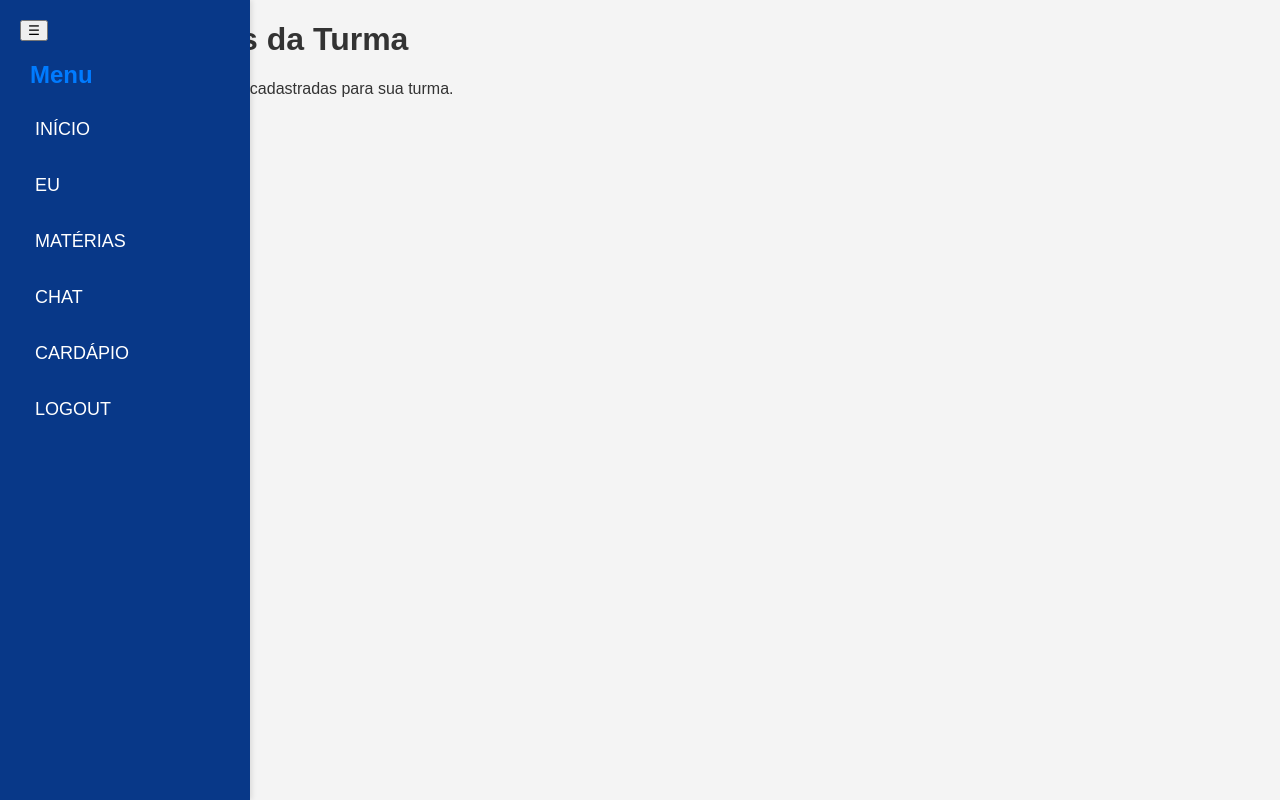
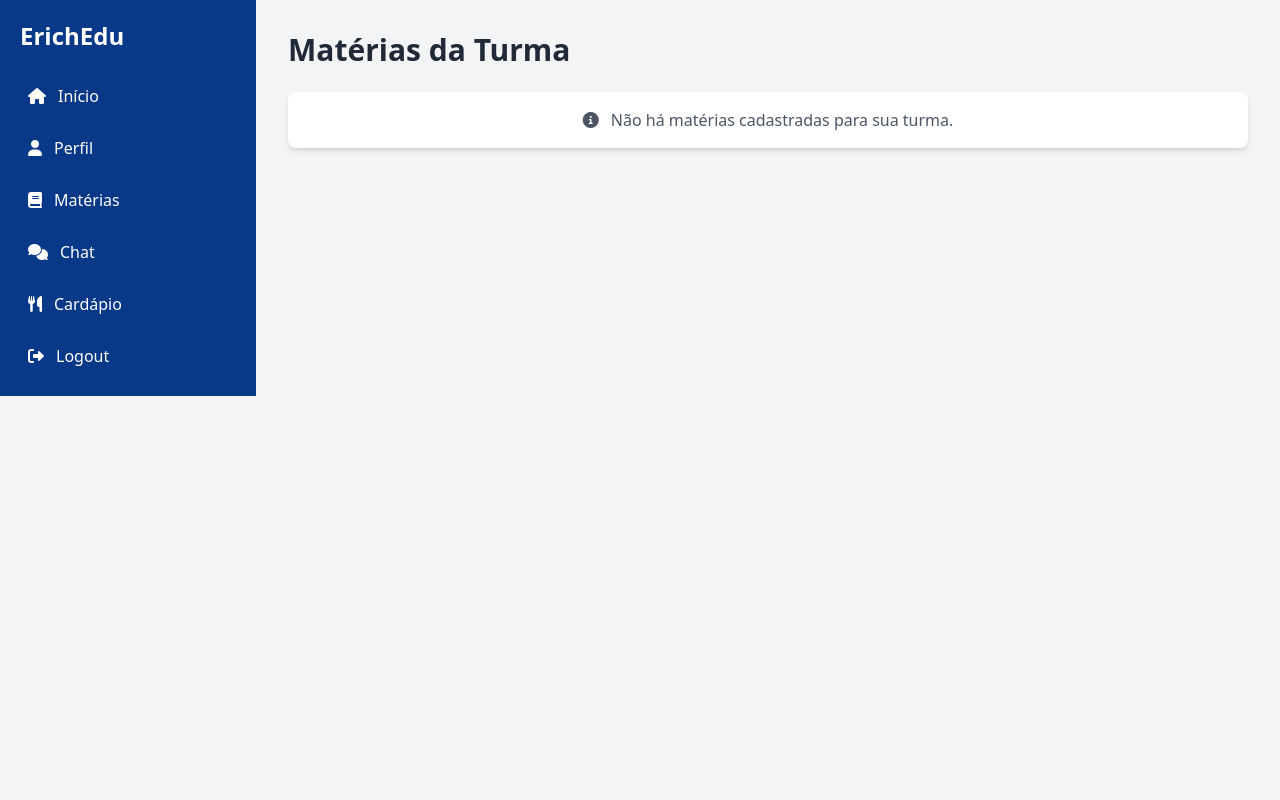
Before and after one commit to futuroheine/erichedu, a Flask app: template templates/materias.html in a window 1280 px wide. Run offline with Flask 3, Linux system fonts and the light colour scheme; the template is opened without the code that fills it, so the values that code supplies are empty; some libraries are stand-ins or nearby versions.

Commit message:
Atualizar o materias.html

```diff
--- a/templates/materias.html
+++ b/templates/materias.html
@@ -1,291 +1,129 @@
 <!DOCTYPE html>
-<html lang="pt-br">
+<html lang="pt-BR">
 <head>
     <meta charset="UTF-8">
     <meta name="viewport" content="width=device-width, initial-scale=1.0">
-    <title>Matérias</title>
-    <script src="https://code.jquery.com/jquery-3.6.0.min.js"></script>
-
-
-    <!-- Adicione o seguinte bloco de estilo na seção <head> do seu HTML -->
+    <title>Matérias - ErichEdu</title>
+    <script src="https://cdn.tailwindcss.com"></script>
+    <link href="https://cdnjs.cloudflare.com/ajax/libs/font-awesome/6.0.0/css/all.min.css" rel="stylesheet">
     <style>
-    body {
-        font-family: Arial, sans-serif;
-        margin: 0;
-        padding: 0;
-        background-color: #f4f4f4;
-        color: #333;
+        :root {
+            --primary-color: #083888;
+            --primary-color-hover: #083888dd;
+            --primary-color-light: #083888;
         }
 
-    header {
-        background: #007BFF;
-        color: white;
-        padding: 10px 0;
-        text-align: center;
+        body {
+            --tw-bg-opacity: 1;
+            background-color: rgb(243 244 246 / var(--tw-bg-opacity));
         }
 
-    .container {
-        width: 80%;
-        margin: auto;
-        overflow: hidden;
+        #sidebar {
+            background-color: var(--primary-color);
+            z-index: 50;
         }
 
-    .materia-card {
-        background: white;
-        margin: 20px 0;
-        padding: 15px;
-        border-radius: 8px;
-        box-shadow: 0 2px 10px rgba(0, 0, 0, 0.1);
+        .sidebar-link:hover {
+            background-color: var(--primary-color-hover);
         }
 
-    img {
-        max-width: 100%;
-        height: auto;
-        border-radius: 8px;
+        .section-title {
+            color: var(--primary-color);
         }
 
-    h2 {
-        color: #007BFF;
+        #sidebarToggle {
+            background-color: var(--primary-color);
+            z-index: 60;
         }
-
-    .form-group {
-        margin-bottom: 15px;
-    }
-
-    label {
-        display: block;
-        margin-bottom: 5px;
-    }
-
-    input[type="text"],
-    input[type="file"],
-    textarea {
-        width: 100%;
-        padding: 10px;
-        border: 1px solid #ccc;
-        border-radius: 4px;
-    }
-
-    input[type="submit"] {
-        background: #007BFF;
-        color: white;
-        border: none;
-        padding: 10px 15px;
-        border-radius: 5px;
-        cursor: pointer;
-    }
-
-    input[type="submit"]:hover {
-        background: #0056b3;
-    }
-
-    .alert {
-        padding: 10px;
-        margin: 10px 0;
-        border-radius: 4px;
-    }
-
-    .alert.success {
-        background-color: #d4edda;
-        color: #155724;
-    }
-
-    .alert.danger {
-        background-color: #f8d7da;
-        color: #721c24;
-    }
-    .sidebar {
-    width: 250px; /* Largura da barra lateral */
-    background-color: var(--primary-color); /* Azul ErichEdu */
-    color: var(--white);
-    padding: 20px;
-    transition: width 0.3s; /* Transição suave */
-    box-shadow: 2px 0 5px rgba(0, 0, 0, 0.1); /* Sombra */
-    overflow: hidden; /* Evita overflow quando recolhida */
-    height: 100vh; /* Ocupa a altura total da janela */
-    padding: 20px;
-    box-sizing: border-box; /* Para incluir o padding dentro da largura */
-    position: fixed; /* Fixa a barra lateral na tela */
-}
-
-
-.sidebar.collapsed {
-    width: 60px; /* Largura quando recolhida */
-}
-
-/* Menu da Barra Lateral */
-.sidebar-menu {
-    list-style-type: none;
-    padding: 0;
-}
-
-.sidebar-menu li {
-    margin: 15px 0;
-}
-
-.sidebar-menu a {
-    color: var(--white);
-    text-decoration: none;
-    font-size: 18px;
-    display: flex; /* Para alinhar ícone e texto */
-    align-items: center; /* Centraliza verticalmente */
-    transition: background-color 0.3s; /* Transição suave */
-    padding: 10px 15px; /* Espaçamento interno */
-}
-
-/* Novo estilo para esconder o texto */
-.sidebar.collapsed .sidebar-menu a  {
-    opacity: 0; /* Torna o texto invisível */
-    visibility: hidden; /* Oculta o texto */
-    transition: opacity 0.3s, visibility 0.3s; /* Transição suave */
-}
-.sidebar.collapsed .menu-text {
-    opacity: 0; /* Torna o texto invisível */
-    visibility: hidden; /* Oculta o texto */
-    transition: opacity 0.3s, visibility 0.3s; /* Transição suave */
-}
-
-.menu-text {
-    margin-left: 10px; /* Espaçamento entre o botão e o texto */
-    transition: opacity 0.3s; /* Transição suave */
-}
-:root {
-    --primary-color: #083888; /* Azul escuro ErichEdu */
-    --secondary-color: #89d156; /* Verde vibrante */
-    --accent-color: #ffe458; /* Amarelo */
-    --white: #FFFFFF;
-    --gray-light: #f2f2f2; /* Cinza claro */
-    --gray-dark: #444444; /* Cinza escuro para textos */
-}
-/* Quando a sidebar não está recolhida, o texto deve ser visível */
-.sidebar .sidebar-menu a {
-    opacity: 1; /* Torna o texto visível */
-    visibility: visible; /* Mostra o texto */
-}
-.sidebar {
-    width: 250px; /* Largura da barra lateral */
-    background-color: var(--primary-color); /* Azul ErichEdu */
-    color: var(--white);
-    padding: 20px;
-    transition: width 0.3s; /* Transição suave */
-    box-shadow: 2px 0 5px rgba(0, 0, 0, 0.1); /* Sombra */
-    overflow: hidden; /* Evita overflow quando recolhida */
-    height: 100vh; /* Ocupa a altura total da janela */
-    padding: 20px;
-    box-sizing: border-box; /* Para incluir o padding dentro da largura */
-    position: fixed; /* Fixa a barra lateral na tela */
-}
-
-
-.sidebar.collapsed {
-    width: 60px; /* Largura quando recolhida */
-}
-
-/* Menu da Barra Lateral */
-.sidebar-menu {
-    list-style-type: none;
-    padding: 0;
-}
-
-.sidebar-menu li {
-    margin: 15px 0;
-}
-
-.sidebar-menu a {
-    color: var(--white);
-    text-decoration: none;
-    font-size: 18px;
-    display: flex; /* Para alinhar ícone e texto */
-    align-items: center; /* Centraliza verticalmente */
-    transition: background-color 0.3s; /* Transição suave */
-    padding: 10px 15px; /* Espaçamento interno */
-}
-
-/* Novo estilo para esconder o texto */
-.sidebar.collapsed .sidebar-menu a  {
-    opacity: 0; /* Torna o texto invisível */
-    visibility: hidden; /* Oculta o texto */
-    transition: opacity 0.3s, visibility 0.3s; /* Transição suave */
-}
-.sidebar.collapsed .menu-text {
-    opacity: 0; /* Torna o texto invisível */
-    visibility: hidden; /* Oculta o texto */
-    transition: opacity 0.3s, visibility 0.3s; /* Transição suave */
-}
-
-.menu-text {
-    margin-left: 10px; /* Espaçamento entre o botão e o texto */
-    transition: opacity 0.3s; /* Transição suave */
-}
-
-/* Quando a sidebar não está recolhida, o texto deve ser visível */
-.sidebar .sidebar-menu a {
-    opacity: 1; /* Torna o texto visível */
-    visibility: visible; /* Mostra o texto */
-}
-
-.sidebar-menu a:hover {
-    background-color: var(--secondary-color); /* Verde ao passar o mouse */
-}
-
-
-.sidebar-menu a:hover {
-    background-color: var(--secondary-color); /* Verde ao passar o mouse */
-}
-
     </style>
-
 </head>
 <body>
-    <body>
-        <div class="sidebar" id="sidebar">
-            <button class="toggle-btn" id="toggle-btn">☰</button>
-            <h2 class="sidebar-title"><span class="menu-text">Menu</span></h2>
-            <ul class="sidebar-menu">
-                <li><a href="{{ url_for('home') }}">INÍCIO</a></li>
-                <li><a href="{{ url_for('profile') }}">EU</a></li>
-                <li><a href="{{ url_for('materias') }}">MATÉRIAS</a></li>
-                <li><a href="{{ url_for('chat', turma_id=current_user.turma_id) }}">CHAT</a></li>
-                <li><a href="{{ url_for('cardapio') }}">CARDÁPIO</a></li>
+    <div class="flex min-h-screen relative">
+        <!-- Sidebar Mobile-Friendly -->
+        <div id="sidebar" class="fixed top-0 left-0 bottom-0 z-50 w-64 h-full text-white transform -translate-x-full transition-transform duration-300 ease-in-out md:translate-x-0 md:static md:block overflow-y-auto">
+            <div class="p-5">
+                <h2 class="text-2xl font-bold mb-6">ErichEdu</h2>
+                <nav>
+                    <ul class="space-y-3">
+                        <li><a href="{{ url_for('home') }}" class="sidebar-link flex items-center p-2 hover:bg-opacity-80 rounded transition">
+                            <i class="fas fa-home mr-3"></i>Início</a></li>
+                        <li><a href="{{ url_for('profile') }}" class="sidebar-link flex items-center p-2 hover:bg-opacity-80 rounded transition">
+                            <i class="fas fa-user mr-3"></i>Perfil</a></li>
+                        <li><a href="{{ url_for('materias') }}" class="sidebar-link flex items-center p-2 hover:bg-opacity-80 rounded transition">
+                            <i class="fas fa-book mr-3"></i>Matérias</a></li>
+                        <li><a href="{{ url_for('chat', turma_id=current_user.turma_id) }}" class="sidebar-link flex items-center p-2 hover:bg-opacity-80 rounded transition">
+                            <i class="fas fa-comments mr-3"></i>Chat</a></li>
+                        <li><a href="{{ url_for('cardapio') }}" class="sidebar-link flex items-center p-2 hover:bg-opacity-80 rounded transition">
+                            <i class="fas fa-utensils mr-3"></i>Cardápio</a></li>
                         {% if current_user.is_admin %}
-                    <li><a href="{{ url_for('admin') }}">ÁREA DO ADMINISTRADOR</a></li>
+                        <li><a href="{{ url_for('admin') }}" class="sidebar-link flex items-center p-2 hover:bg-opacity-80 rounded transition">
+                            <i class="fas fa-cogs mr-3"></i>Admin</a></li>
                         {% endif %}
-                <li><a href="{{ url_for('logout') }}">LOGOUT</a></li>
+                        <li><a href="{{ url_for('logout') }}" class="sidebar-link flex items-center p-2 hover:bg-opacity-80 rounded transition">
+                            <i class="fas fa-sign-out-alt mr-3"></i>Logout</a></li>
                     </ul>
+                </nav>
+            </div>
         </div>
 
+        <!-- Conteúdo Principal -->
+        <main class="flex-1 pt-16 p-4 md:p-8 transition-all duration-300 ease-in-out">
+            <!-- Botão Mobile Toggle Sidebar -->
+            <button id="sidebarToggle" class="md:hidden fixed top-4 left-4 z-60 text-white p-2 rounded-full shadow-lg">
+                <i class="fas fa-bars"></i>
+            </button>
 
-        <div class="container">
-            <h1>Matérias da Turma {{ current_user.turma.nome }}</h1>
+            <!-- Cabeçalho -->
+            <header class="mb-6">
+                <h1 class="text-3xl font-bold text-gray-800">Matérias da Turma {{ current_user.turma.nome }}</h1>
+            </header>
 
+            <!-- Grade de Matérias -->
+            <div class="grid grid-cols-1 md:grid-cols-2 lg:grid-cols-3 gap-4">
                 {% if materias %}
-                <ul class="materia-list">
                     {% for materia in materias %}
-                    <div class="materia-card">
-                        <h2>{{ materia.nome }}</h2>
-                        <p>Professor: {{ materia.professor }}</p>
-                        <p>Dia da Semana: {{ materia.dia_da_semana }}</p>
+                    <div class="bg-white p-5 rounded-lg shadow-md hover:shadow-lg transition">
+                        <h2 class="text-xl font-semibold mb-3 section-title">
+                            <i class="fas fa-book mr-2"></i>{{ materia.nome }}
+                        </h2>
+                        <div class="text-gray-700">
+                            <p><strong>Professor:</strong> {{ materia.professor }}</p>
+                            <p><strong>Dia da Semana:</strong> {{ materia.dia_da_semana }}</p>
+
                             {% if materia.imagem_url %}
-                            <img src="{{ materia.imagem_url }}" alt="{{ materia.nome }}">
+                                <img src="{{ materia.imagem_url }}" alt="{{ materia.nome }}" class="mt-3 rounded-lg w-full h-48 object-cover">
                             {% else %}
-                            <p>Imagem não disponível.</p>
+                                <p class="mt-3 text-gray-500">Imagem não disponível.</p>
                             {% endif %}
                         </div>
+                    </div>
                     {% endfor %}
-                </ul>
                 {% else %}
-                <p>Não há matérias cadastradas para sua turma.</p>
+                    <div class="col-span-full text-center text-gray-600 p-4 bg-white rounded-lg shadow-md">
+                        <i class="fas fa-info-circle mr-2"></i>
+                        Não há matérias cadastradas para sua turma.
+                    </div>
                 {% endif %}
             </div>
-        ...
-    </body>
+        </main>
+    </div>
 
     <script>
-                $(document).ready(function() {
-            $('#toggle-btn').click(function() {
-                $('#sidebar').toggleClass('collapsed');
-                $('#menu-text').toggleClass('collapsed');
+        document.getElementById('sidebarToggle').addEventListener('click', function() {
+            const sidebar = document.getElementById('sidebar');
+            sidebar.classList.toggle('-translate-x-full');
         });
+
+        // Adicionar overlay para fechar sidebar ao clicar fora
+        document.addEventListener('click', function(event) {
+            const sidebar = document.getElementById('sidebar');
+            const sidebarToggle = document.getElementById('sidebarToggle');
+            const isClickInsideSidebar = sidebar.contains(event.target);
+            const isClickOnToggle = sidebarToggle.contains(event.target);
+
+            if (!isClickInsideSidebar && !isClickOnToggle && !sidebar.classList.contains('-translate-x-full')) {
+                sidebar.classList.add('-translate-x-full');
+            }
         });
     </script>
 </body>
```
Lines whose indentation alone changed are shown as unchanged.
